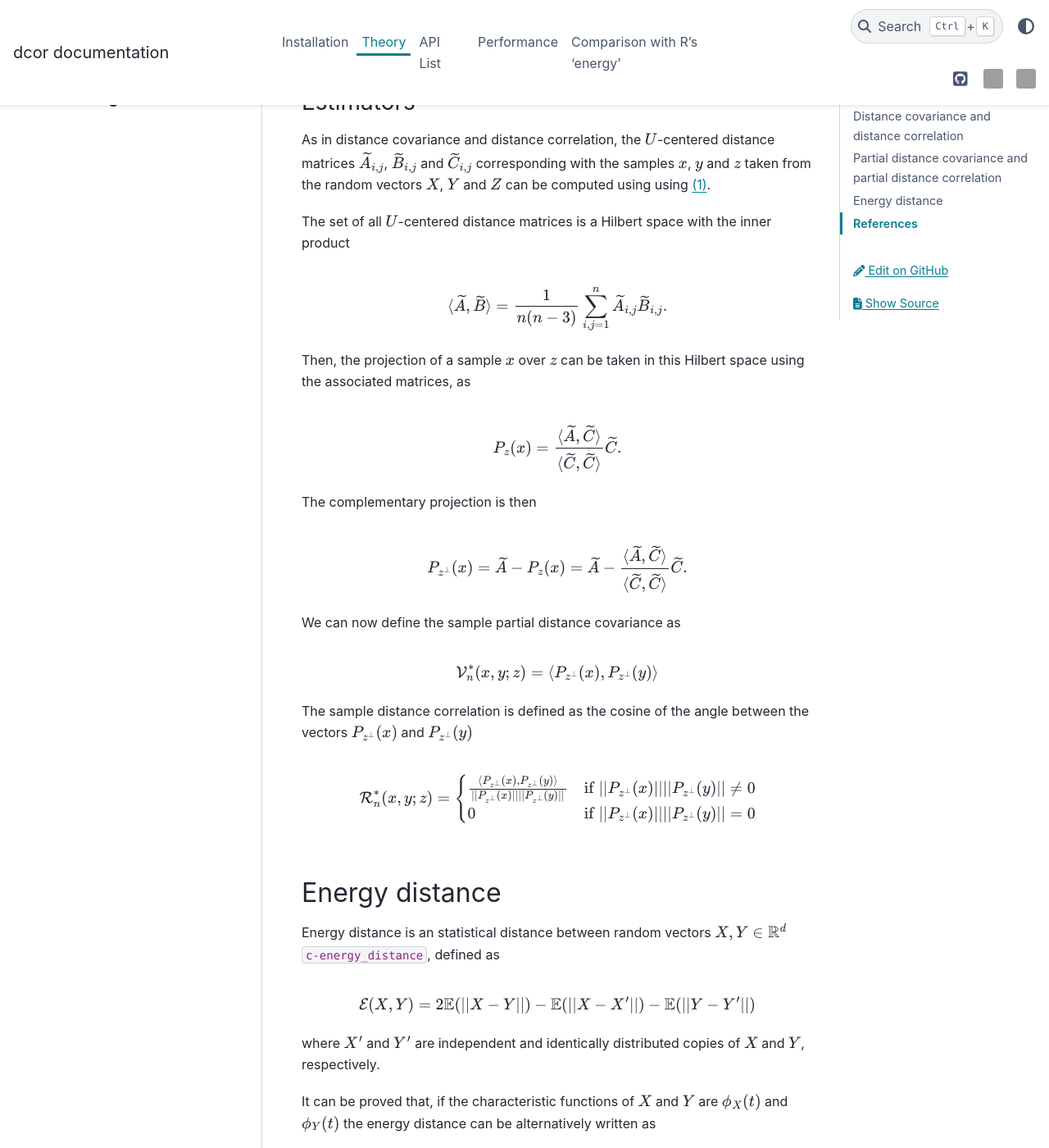
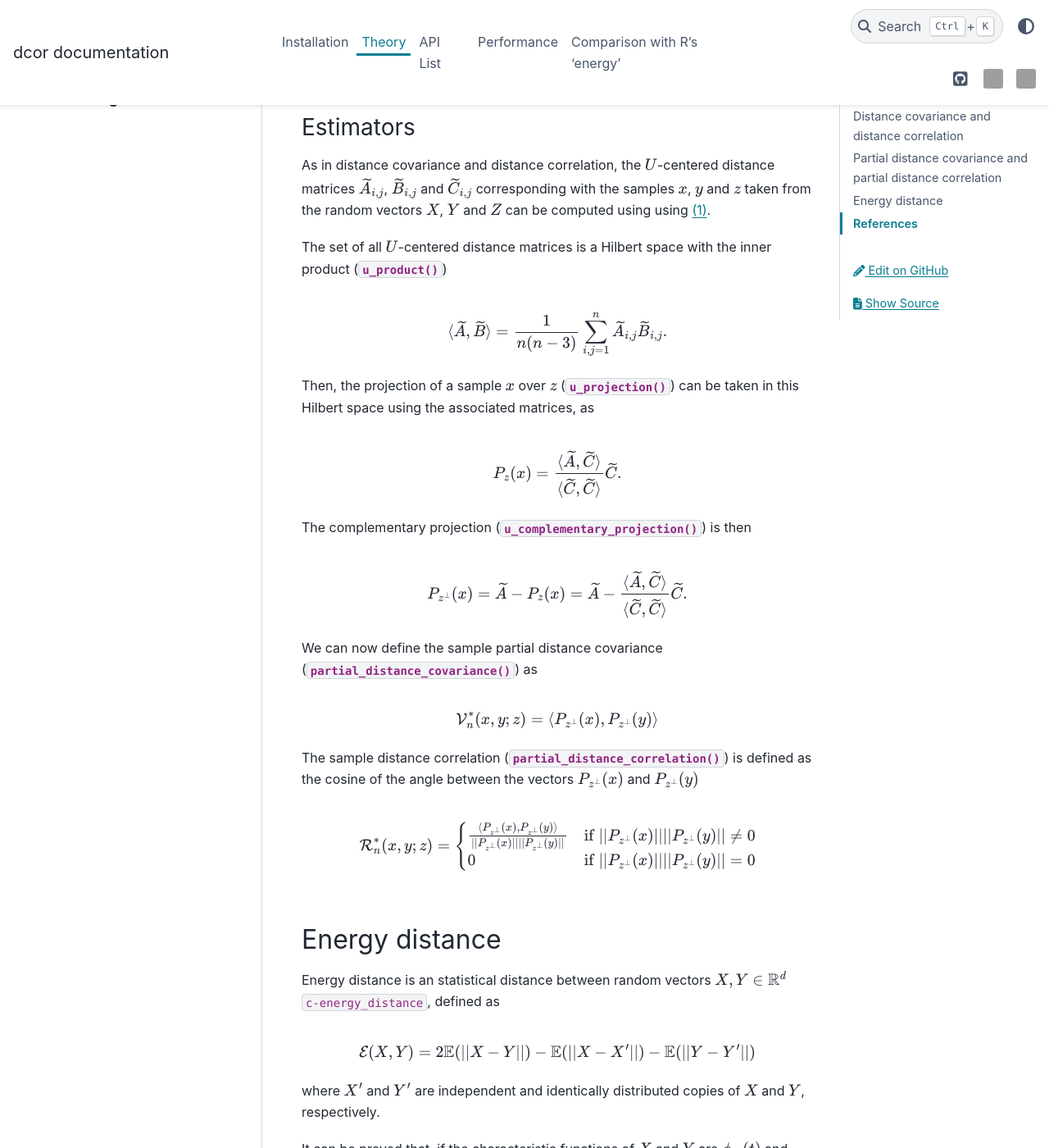
Before and after one commit to vnmabus/dcor, a Sphinx documentation site: the page built from docs/theory.rst, in a window 1280 px wide and 1400 px high, scrolled down 3812 px. Shown: the whole window at 82% size. Built offline with Sphinx 7.4.7 and the PyData theme 0.15.4, drawn with Linux system fonts in a browser that asks for light colours; pages that are not in the unit, such as notebooks, are missing from menus; cross-references to code outside the pages are shown as plain code; some of the changed text lies outside the part shown; grey boxes are pictures that could not be loaded.

Commit message:
Add links from theory to functions.

```diff
--- a/docs/theory.rst
+++ b/docs/theory.rst
@@ -58,11 +58,11 @@ The distance covariance has the following properties:
 
 The distance correlation has the following properties:
 
-  * :math:`0 \leq \mathcal{R}(X, Y) \leq 1`.
-  * :math:`\mathcal{R}(X, Y) = 0` if and only if :math:`X` and :math:`Y` are independent.
-  * If :math:`\mathcal{R}(X, Y) = 1` then there exists a vector :math:`\mathbf{a}`, a
-    nonzero real number :math:`b` and an orthogonal matrix :math:`\mathbf{C}` such that :math:`Y =
-    \mathbf{a} + b\mathbf{C}X`.
+* :math:`0 \leq \mathcal{R}(X, Y) \leq 1`.
+* :math:`\mathcal{R}(X, Y) = 0` if and only if :math:`X` and :math:`Y` are independent.
+* If :math:`\mathcal{R}(X, Y) = 1` then there exists a vector :math:`\mathbf{a}`, a
+  nonzero real number :math:`b` and an orthogonal matrix :math:`\mathbf{C}` such that :math:`Y =
+  \mathbf{a} + b\mathbf{C}X`.
 
 Estimators
 ^^^^^^^^^^
@@ -86,9 +86,12 @@ Then
 .. math::
    \mathcal{V}_n^2(x, y) = \frac{1}{n^2} \sum_{i,j=1}^n A_{i, j} B_{i, j}
 
-is called the squared sample distance covariance, and it is an estimator of
-:math:`\mathcal{V}^2(X, Y)`. The sample distance correlation :math:`\mathcal{R}_n(x, y)`
-can be obtained as the standardized sample covariance
+is called the squared sample distance covariance (:func:`~dcor.distance_covariance_sqr`),
+and it is an estimator of :math:`\mathcal{V}^2(X, Y)`. Its square root
+(:func:`~dcor.distance_covariance`) is thus an estimator of the distance covariance.
+The sample distance correlation
+:math:`\mathcal{R}_n(x, y)` (:func:`~dcor.distance_correlation`) can be obtained as the
+standardized sample covariance
 
 .. math::
    \mathcal{R}_n^2(x, y) = \begin{cases}
@@ -102,10 +105,11 @@ These estimators have the following properties:
 * :math:`\mathcal{V}_n^2(x, y) \geq 0`
 * :math:`0 \leq \mathcal{R}_n^2(x, y) \leq 1`
 
-In a similar way one can define an unbiased estimator :math:`\Omega_n(x, y)` of the
+In a similar way one can define an unbiased estimator :math:`\Omega_n(x, y)`
+(:func:`~dcor.u_distance_covariance_sqr`) of the
 squared distance covariance :math:`\mathcal{V}^2(X, Y)`. Given the
 previous definitions of :math:`a_{ij}` and :math:`b_{ij}`, we define the :math:`U`-centered
-matrices :math:`(\widetilde{A}_{i, j})_{i,j=1}^n` and :math:`(\widetilde{B}_{i, j})_{i,j=1}^n`
+matrices (:func:`~dcor.u_centered`) :math:`(\widetilde{A}_{i, j})_{i,j=1}^n` and :math:`(\widetilde{B}_{i, j})_{i,j=1}^n`
 
 .. math::
    :label: ucentering
@@ -125,7 +129,8 @@ Then, :math:`\Omega_n(x, y)` is defined as
    \Omega_n(x, y) = \frac{1}{n(n-3)} \sum_{i,j=1}^n \widetilde{A}_{i, j}
    \widetilde{B}_{i, j}.
 
-We can also obtain an estimator of :math:`\mathcal{R}^2(X, Y)` using :math:`\Omega_n(x, y)`,
+We can also obtain an estimator of :math:`\mathcal{R}^2(X, Y)`
+(:func:`~dcor.u_distance_correlation_sqr`) using :math:`\Omega_n(x, y)`,
 as we did with :math:`\mathcal{V}_n^2(x, y)`. :math:`\Omega_n(x, y)` does not verify that
 :math:`\Omega_n(x, y) \geq 0`, because sometimes could take negative values near :math:`0`.
 
@@ -179,32 +184,33 @@ distance matrices :math:`\widetilde{A}_{i, j}`, :math:`\widetilde{B}_{i, j}` and
 :math:`z` taken from the random vectors :math:`X`, :math:`Y` and
 :math:`Z` can be computed using using :eq:`ucentering`.
 
-The set of all :math:`U`-centered distance matrices is a Hilbert space with the inner product
+The set of all :math:`U`-centered distance matrices is a Hilbert space with the inner product (:func:`~dcor.u_product`)
 
 .. math::
    \langle \widetilde{A}, \widetilde{B} \rangle = \frac{1}{n(n-3)} \sum_{i,j=1}^n
    \widetilde{A}_{i, j} \widetilde{B}_{i, j}.
 
-Then, the projection of a sample :math:`x` over :math:`z` can be taken in this
-Hilbert space using the associated matrices, as
+Then, the projection of a sample :math:`x` over :math:`z` (:func:`~dcor.u_projection`) can be taken
+in this Hilbert space using the associated matrices, as
 
 .. math::
    P_z(x) = \frac{\langle \widetilde{A}, \widetilde{C} \rangle}{\langle \widetilde{C},
    \widetilde{C} \rangle}\widetilde{C}.
 
-The complementary projection is then
+The complementary projection (:func:`~dcor.u_complementary_projection`) is then
 
 .. math::
    P_{z^{\perp}}(x) = \widetilde{A} - P_z(x) = \widetilde{A} - \frac{\langle \widetilde{A},
    \widetilde{C} \rangle}{\langle \widetilde{C}, \widetilde{C} \rangle}\widetilde{C}.
 
-We can now define the sample partial distance covariance as
+We can now define the sample partial distance covariance
+(:func:`~dcor.partial_distance_covariance`) as
 
 .. math::
    \mathcal{V}_n^{*}(x, y; z) = \langle P_{z^{\perp}}(x), P_{z^{\perp}}(y) \rangle
 
-The sample distance correlation is defined as the cosine of the angle between the vectors
-:math:`P_{z^{\perp}}(x)` and :math:`P_{z^{\perp}}(y)`
+The sample distance correlation (:func:`~dcor.partial_distance_correlation`) is defined as
+the cosine of the angle between the vectors :math:`P_{z^{\perp}}(x)` and :math:`P_{z^{\perp}}(y)`
 
 .. math::
    \mathcal{R}_n^{*}(x, y; z) = \begin{cases}
@@ -243,7 +249,7 @@ Estimator
 Suppose that we have :math:`n_1` observations of :math:`X` and :math:`n_2` observations of
 :math:`Y`, denoted by :math:`x` and :math:`y`. We denote as :math:`x_i` the
 :math:`i`-th observation of :math:`x`, and :math:`y_i` the :math:`i`-th observation of
-:math:`y`. Then, an estimator of the energy distance is
+:math:`y`. Then, an estimator of the energy distance (:func:`~dcor.energy_distance`) is
 
 .. math::
    \mathcal{E_{n_1, n_2}}(x, y) = \frac{2}{n_1 n_2}\sum_{i=1}^{n_1}\sum_{j=1}^{n_2}|| x_i - y_j ||
```
Also changed, not shown: other parts of docs/theory.rst (+1 -1 lines).
